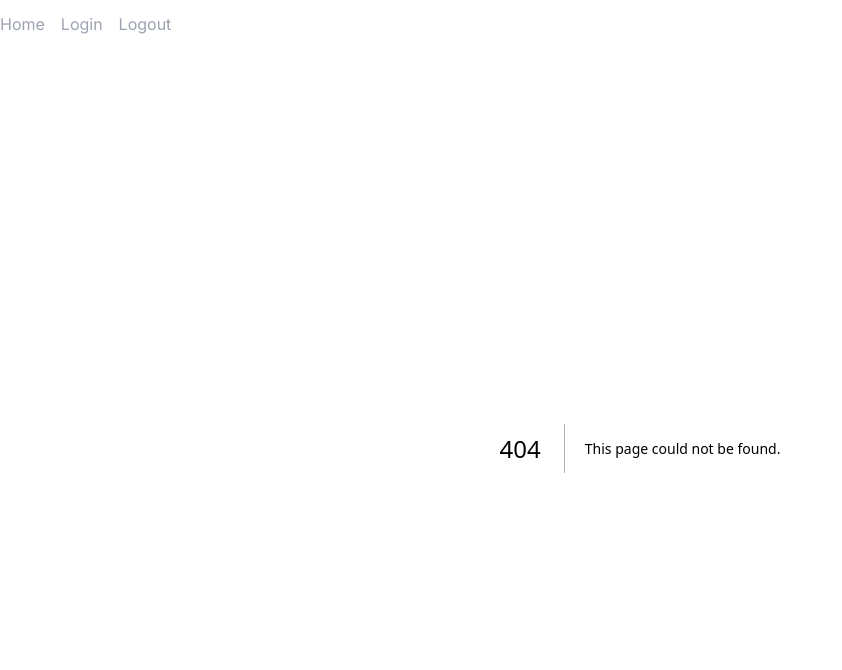
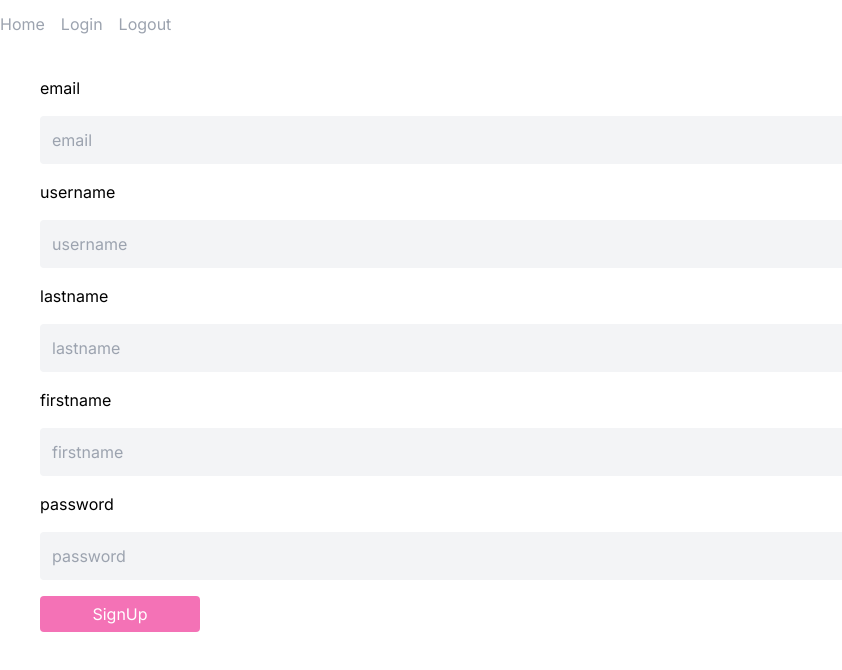
Before and after one commit to Lala-pukuchan/matcha_mr, a Next.js app in the folder client/: page /signup in a window 1280 px wide. Before the commit this address had no page. Shown: the top 670 px of the page, without its empty margins (0-842 px from the left). Built offline with nearby package versions, Linux system fonts and the light colour scheme.

Commit message:
signup function

```diff
--- a/client/src/app/login/page.tsx
+++ b/client/src/app/login/page.tsx
@@ -1,19 +1,35 @@
-'use client'
-import { useState, FormEvent } from "react";
+"use client";
+import { useEffect, useState, FormEvent } from "react";
+import Link from "next/link";
 
 export default function login() {
   // set message
-  const [message, setMessage] = useState("");
+  const [message, setMessage] = useState('');
+
+  // set message after user creation
+  useEffect(() => {
+    const queryParams = new URLSearchParams(window.location.search);
+
+    let mess = "";
+    if (queryParams.get("message") !== null) {
+      mess = queryParams.get("message") as string;
+    }
+    setMessage(mess);
+  });
+
   // submit login form
   async function onSubmit(event: FormEvent<HTMLFormElement>) {
     event.preventDefault();
     const formData = new FormData(event.currentTarget);
-    const response = await fetch(`${process.env.NEXT_PUBLIC_API_URL}/api/login`, {
-      method: "POST",
-      body: formData,
-    });
+    const response = await fetch(
+      `${process.env.NEXT_PUBLIC_API_URL}/api/login`,
+      {
+        method: "POST",
+        body: formData,
+      }
+    );
     if (response.status === 200) {
-      window.location.href = 'http://localhost/';
+      window.location.href = "http://localhost/";
     } else {
       const data = await response.json();
       setMessage(data.message);
@@ -48,6 +64,12 @@ export default function login() {
             Login
           </button>
           <div className="text-red-500">{message}</div>
+          <div className="text-cyan-400">
+            <Link href="signup">Create an account?</Link>
+          </div>
+          <div className="text-cyan-400">
+            <Link href="passwordreset">Forget Password?</Link>
+          </div>
         </div>
       </form>
     </div>
--- /dev/null
+++ b/client/src/app/signup/page.tsx
@@ -0,0 +1,111 @@
+"use client";
+import { useState, FormEvent } from "react";
+
+export default function signup() {
+  // set message
+  const [message, setMessage] = useState("");
+
+  // password validation
+  function validatePassword(password: string): boolean {
+    if (password.length < 4) {
+      setMessage("Password length should be more than 4.");
+      return false;
+    } else if (!/[A-Z]/.test(password)) {
+      setMessage("Password should have at least one capital letter.");
+      return false;
+    }
+    return true;
+  }
+
+  // submit login form
+  async function onSubmit(event: FormEvent<HTMLFormElement>) {
+    event.preventDefault();
+
+    const formData = new FormData(event.currentTarget);
+
+    // password validation
+    console.log("password: ", formData.get("password"));
+    let pass = "";
+    if (formData.get("password") !== null) {
+      pass = formData.get("password") as string;
+    }
+    if (!validatePassword(pass)) {
+      return;
+    } else {
+      const response = await fetch(
+        `${process.env.NEXT_PUBLIC_API_URL}/api/user`,
+        {
+          method: "POST",
+          body: formData,
+        }
+      );
+      if (response.status === 200) {
+        window.location.href = "http://localhost/login?message=Please enable your account via email";
+      } else {
+        const data = await response.json();
+        setMessage(data.message);
+      }
+    }
+  }
+
+  return (
+    <div>
+      <form onSubmit={onSubmit} className="container mx-auto w-screen">
+        <div className="flex flex-col m-10 space-y-4">
+          <label htmlFor="email">email</label>
+          <input
+            type="email"
+            id="email"
+            name="email"
+            placeholder="email"
+            required
+            className="bg-gray-100 p-3 rounded"
+          />
+          <label htmlFor="username">username</label>
+          <input
+            type="username"
+            id="username"
+            name="username"
+            placeholder="username"
+            required
+            className="bg-gray-100 p-3 rounded"
+          />
+          <label htmlFor="lastname">lastname</label>
+          <input
+            type="lastname"
+            id="lastname"
+            name="lastname"
+            placeholder="lastname"
+            required
+            className="bg-gray-100 p-3 rounded"
+          />
+          <label htmlFor="firstname">firstname</label>
+          <input
+            type="firstname"
+            id="firstname"
+            name="firstname"
+            placeholder="firstname"
+            required
+            className="bg-gray-100 p-3 rounded"
+          />
+          <label htmlFor="password">password</label>
+          <input
+            type="password"
+            id="password"
+            name="password"
+            placeholder="password"
+            required
+            className="bg-gray-100 p-3 rounded"
+          />
+          <button
+            type="submit"
+            className="w-40 h-9 rounded bg-pink-400 text-white"
+          >
+            SignUp
+          </button>
+          <div className="text-red-500">{message}</div>
+        </div>
+      </form>
+    </div>
+  );
+}
```
Also changed, not shown: 1 other file (tests, documents, lock files or other folders).
